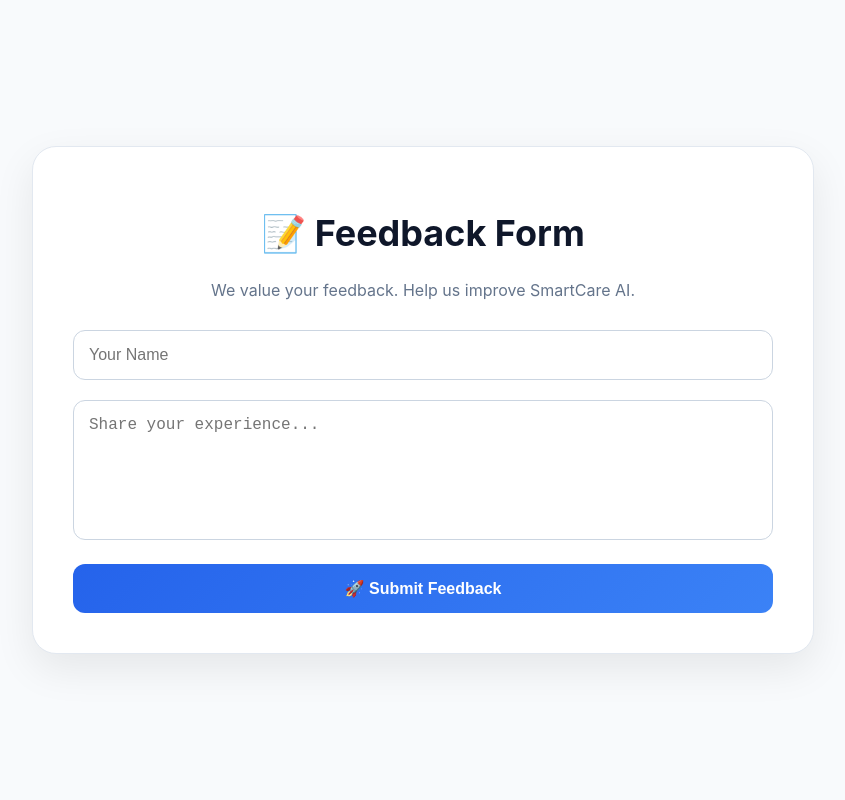
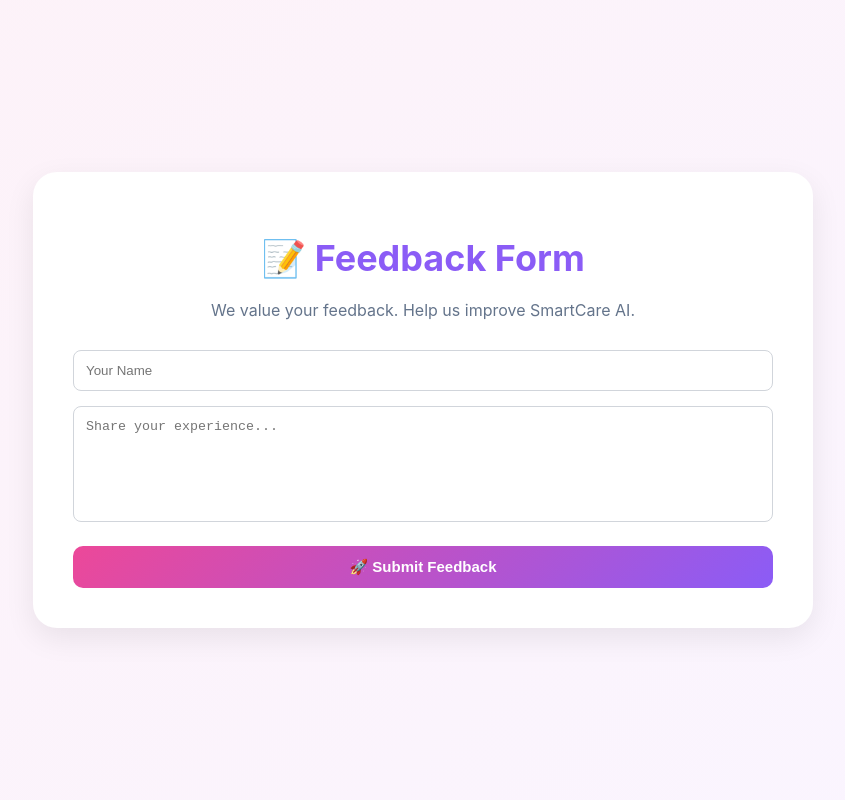
Before and after one commit to SuryaSomeswar/SmartCare-AI, a React (Create React App) app in the folder frontend/: page /feedback in a window 1280 px wide. Shown: the top 800 px of the page, without its empty margins (217-1062 px from the left). Built offline with nearby package versions, Linux system fonts and the light colour scheme; sample sign-in values are in the browser's storage.

Commit message:
Enhance Feedback component with success/error messages

```diff
--- a/frontend/src/pages/Feedback.js
+++ b/frontend/src/pages/Feedback.js
@@ -1,3 +1,4 @@
+
 import { useState } from "react";
 import axios from "axios";
 
@@ -5,8 +6,19 @@ function Feedback() {
   const [name, setName] = useState("");
   const [message, setMessage] = useState("");
 
+  const [successMessage,
+    setSuccessMessage] =
+    useState("");
+
+  const [errorMessage,
+    setErrorMessage] =
+    useState("");
+
   const submitFeedback = async (e) => {
     e.preventDefault();
+
+    setSuccessMessage("");
+    setErrorMessage("");
 
     try {
       await axios.post(
@@ -17,13 +29,27 @@ function Feedback() {
         }
       );
 
-      alert("Thank you for your feedback!");
+      setSuccessMessage(
+        "✅ Thank you for your feedback!"
+      );
+
+      setTimeout(() => {
+        setSuccessMessage("");
+      }, 3000);
 
       setName("");
       setMessage("");
+
     } catch (error) {
       console.log(error);
-      alert("Failed to submit feedback");
+
+      setErrorMessage(
+        "❌ Failed to submit feedback"
+      );
+
+      setTimeout(() => {
+        setErrorMessage("");
+      }, 3000);
     }
   };
 
@@ -31,7 +57,8 @@ function Feedback() {
     <div
       style={{
         minHeight: "100vh",
-        background: "#f8fafc",
+        background:
+          "linear-gradient(135deg,#fdf2f8,#faf5ff)",
         display: "flex",
         justifyContent: "center",
         alignItems: "center",
@@ -46,14 +73,14 @@ function Feedback() {
           background: "#ffffff",
           padding: "40px",
           borderRadius: "24px",
-          boxShadow: "0 15px 40px rgba(0,0,0,0.08)",
-          border: "1px solid #e2e8f0",
+          boxShadow:
+            "0 10px 30px rgba(0,0,0,0.08)",
         }}
       >
         <h1
           style={{
-            marginBottom: "25px",
-            color: "#0f172a",
+            marginBottom: "20px",
+            color: "#8b5cf6",
             fontSize: "36px",
             textAlign: "center",
           }}
@@ -68,8 +95,41 @@ function Feedback() {
             marginBottom: "30px",
           }}
         >
-          We value your feedback. Help us improve SmartCare AI.
+          We value your feedback.
+          Help us improve SmartCare AI.
         </p>
+
+        {successMessage && (
+          <div
+            style={{
+              background: "#dcfce7",
+              color: "#166534",
+              padding: "12px",
+              borderRadius: "10px",
+              marginBottom: "15px",
+              textAlign: "center",
+              fontWeight: "bold",
+            }}
+          >
+            {successMessage}
+          </div>
+        )}
+
+        {errorMessage && (
+          <div
+            style={{
+              background: "#fee2e2",
+              color: "#991b1b",
+              padding: "12px",
+              borderRadius: "10px",
+              marginBottom: "15px",
+              textAlign: "center",
+              fontWeight: "bold",
+            }}
+          >
+            {errorMessage}
+          </div>
+        )}
 
         <form onSubmit={submitFeedback}>
           <input
@@ -82,11 +142,11 @@ function Feedback() {
             required
             style={{
               width: "100%",
-              padding: "15px",
-              marginBottom: "20px",
-              borderRadius: "12px",
-              border: "1px solid #cbd5e1",
-              fontSize: "16px",
+              padding: "12px",
+              marginBottom: "15px",
+              borderRadius: "8px",
+              border:
+                "1px solid #d1d5db",
               boxSizing: "border-box",
             }}
           />
@@ -101,10 +161,10 @@ function Feedback() {
             required
             style={{
               width: "100%",
-              padding: "15px",
-              borderRadius: "12px",
-              border: "1px solid #cbd5e1",
-              fontSize: "16px",
+              padding: "12px",
+              borderRadius: "8px",
+              border:
+                "1px solid #d1d5db",
               resize: "none",
               boxSizing: "border-box",
             }}
@@ -116,13 +176,13 @@ function Feedback() {
               width: "100%",
               marginTop: "20px",
               background:
-                "linear-gradient(135deg,#2563eb,#3b82f6)",
+                "linear-gradient(135deg,#ec4899,#8b5cf6)",
               color: "white",
               border: "none",
-              padding: "15px",
-              borderRadius: "12px",
+              padding: "12px",
+              borderRadius: "10px",
               cursor: "pointer",
-              fontSize: "16px",
+              fontSize: "15px",
               fontWeight: "bold",
             }}
           >
```
